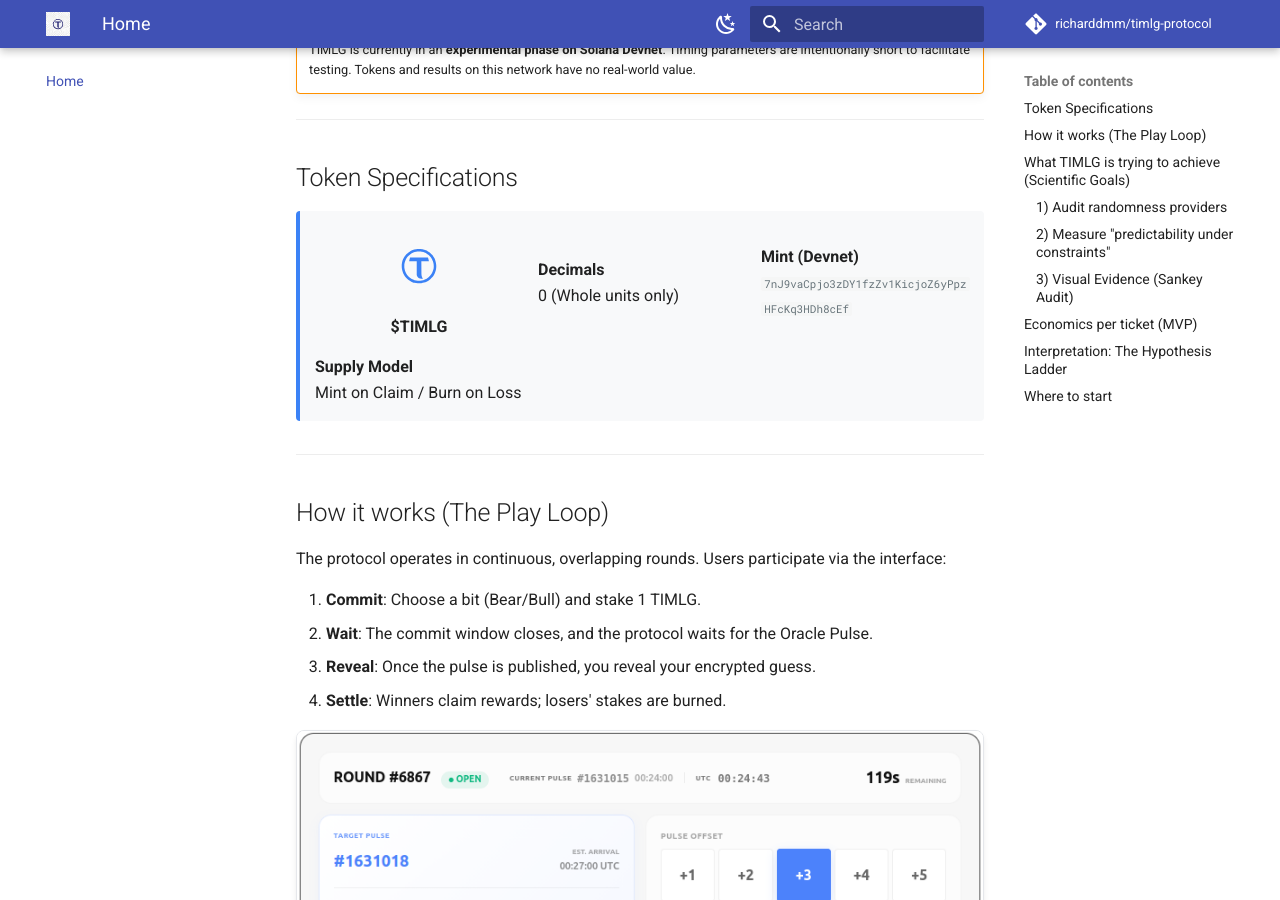
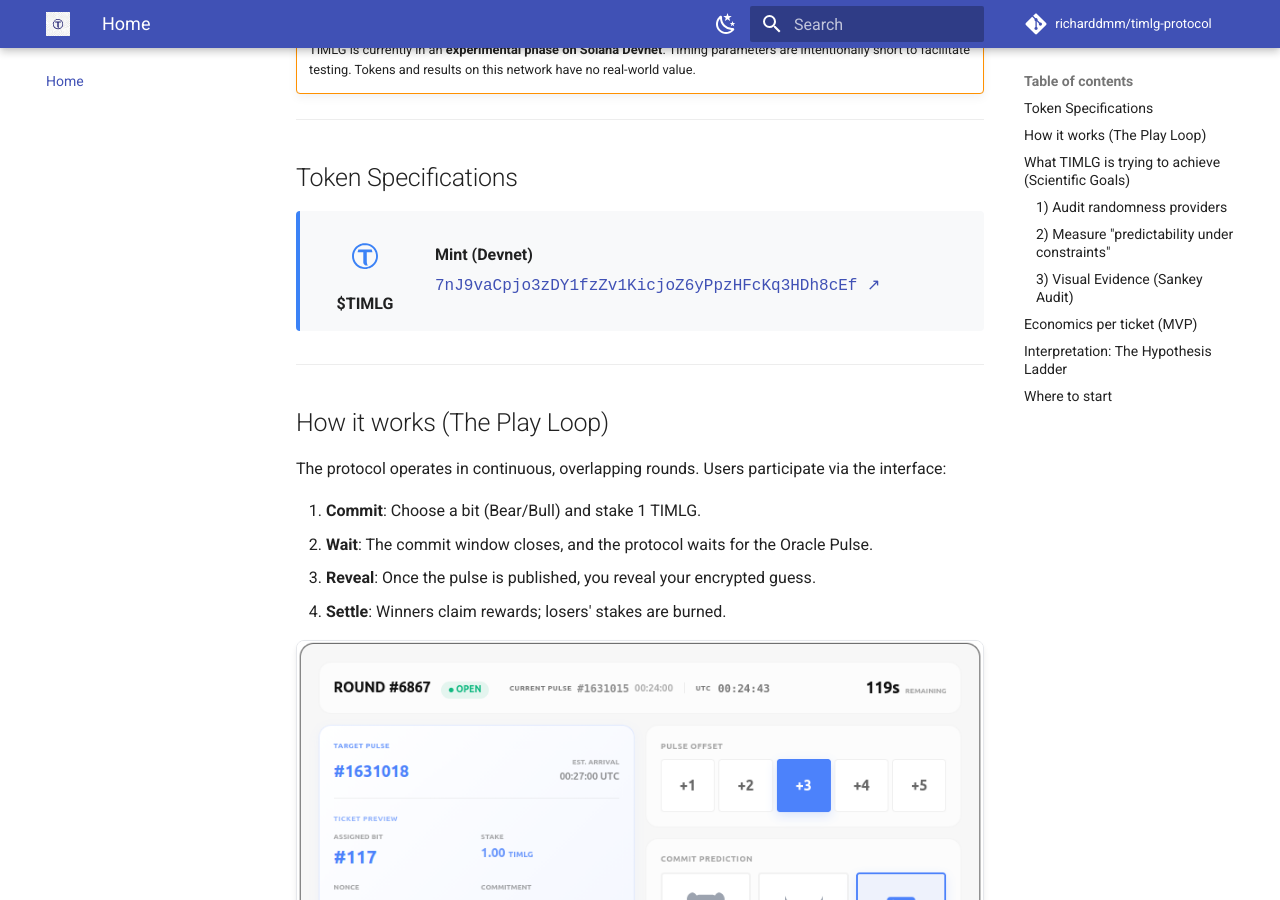
Before and after one commit to TIMLG-Protocol/timlg-protocol, an MkDocs documentation site: the page built from docs/index.md, in a window 1280 px wide and 900 px high, scrolled down 454 px. Built offline with MkDocs 1.6.1 and Material for MkDocs 9.7.7, drawn with Linux system fonts in a browser that asks for light colours; comment, search, counter and statistics services are not loaded.

Commit message:
Simplify Token Specs: Link to Explorer, reduce clutter

```diff
--- a/docs/index.md
+++ b/docs/index.md
@@ -14,11 +14,15 @@ It runs slot-bounded **commit–reveal rounds** against a publicly verifiable **
 ## Token Specifications
 
 <div style="background: #f8f9fa; border-left: 4px solid #3b82f6; padding: 15px; border-radius: 4px; margin-bottom: 2em;">
-  <div style="display: grid; grid-template-columns: repeat(auto-fit, minmax(200px, 1fr)); gap: 15px; align-items: center;">
-    <div style="text-align: center;"><img src="assets/icon_vector_logo.svg" width="80" style="display: block; margin: 0 auto 8px;"><strong>$TIMLG</strong></div>
-    <div><strong>Decimals</strong><br>0 (Whole units only)</div>
-    <div><strong>Mint (Devnet)</strong><br><small><code>7nJ9vaCpjo3zDY1fzZv1KicjoZ6yPpzHFcKq3HDh8cEf</code></small></div>
-    <div><strong>Supply Model</strong><br>Mint on Claim / Burn on Loss</div>
+  <div style="display: flex; align-items: center; gap: 20px; flex-wrap: wrap;">
+    <div style="text-align: center; min-width: 100px;">
+        <img src="assets/icon_vector_logo.svg" width="60" style="display: block; margin: 0 auto 5px;">
+        <strong>$TIMLG</strong>
+    </div>
+    <div style="flex-grow: 1;">
+        <div style="margin-bottom: 4px;"><strong>Mint (Devnet)</strong></div>
+        <a href="https://explorer.solana.com/address/7nJ9vaCpjo3zDY1fzZv1KicjoZ6yPpzHFcKq3HDh8cEf/attributes?cluster=devnet" target="_blank" style="font-family: monospace; word-break: break-all;">7nJ9vaCpjo3zDY1fzZv1KicjoZ6yPpzHFcKq3HDh8cEf ↗</a>
+    </div>
   </div>
 </div>
 
```
